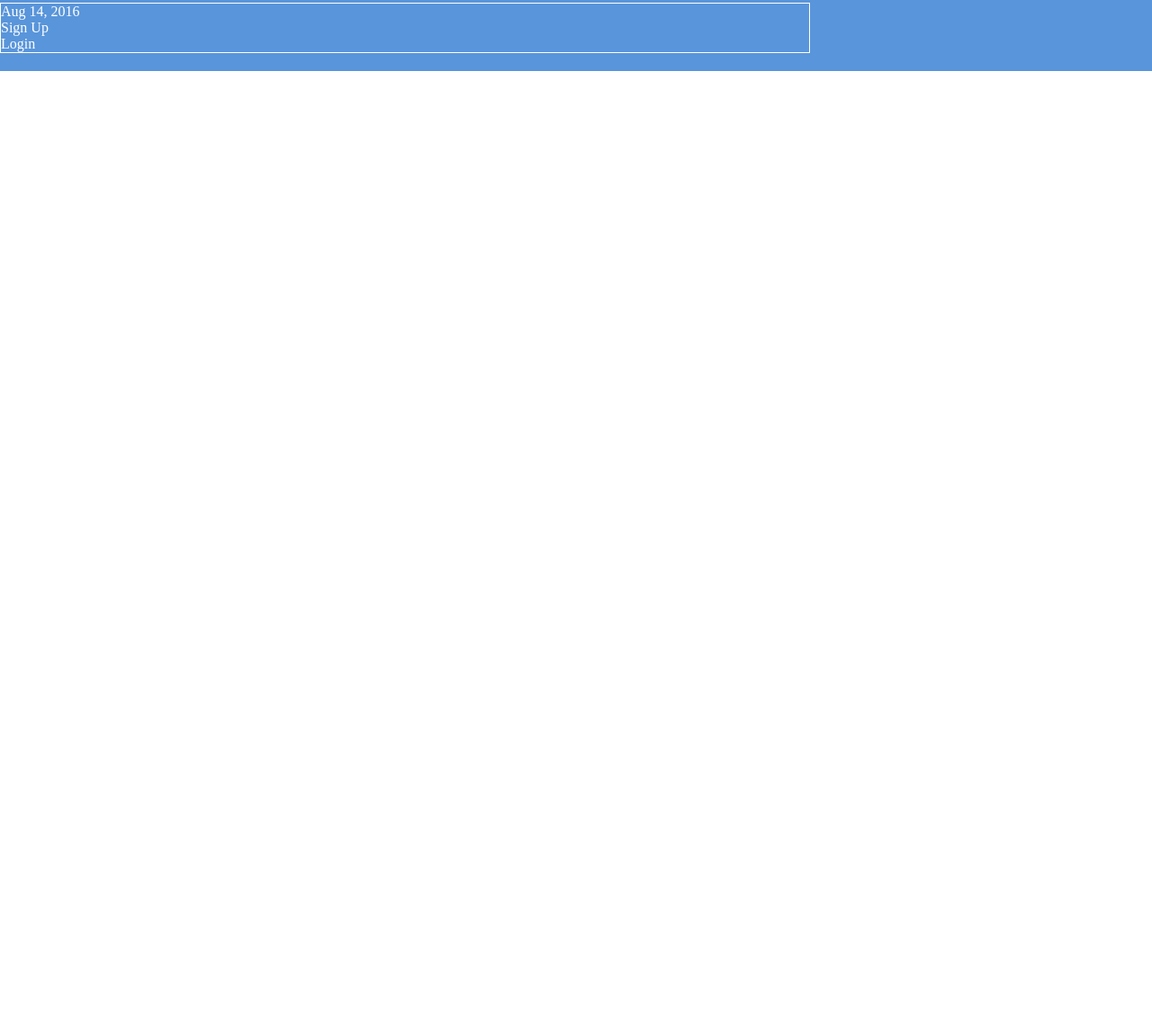
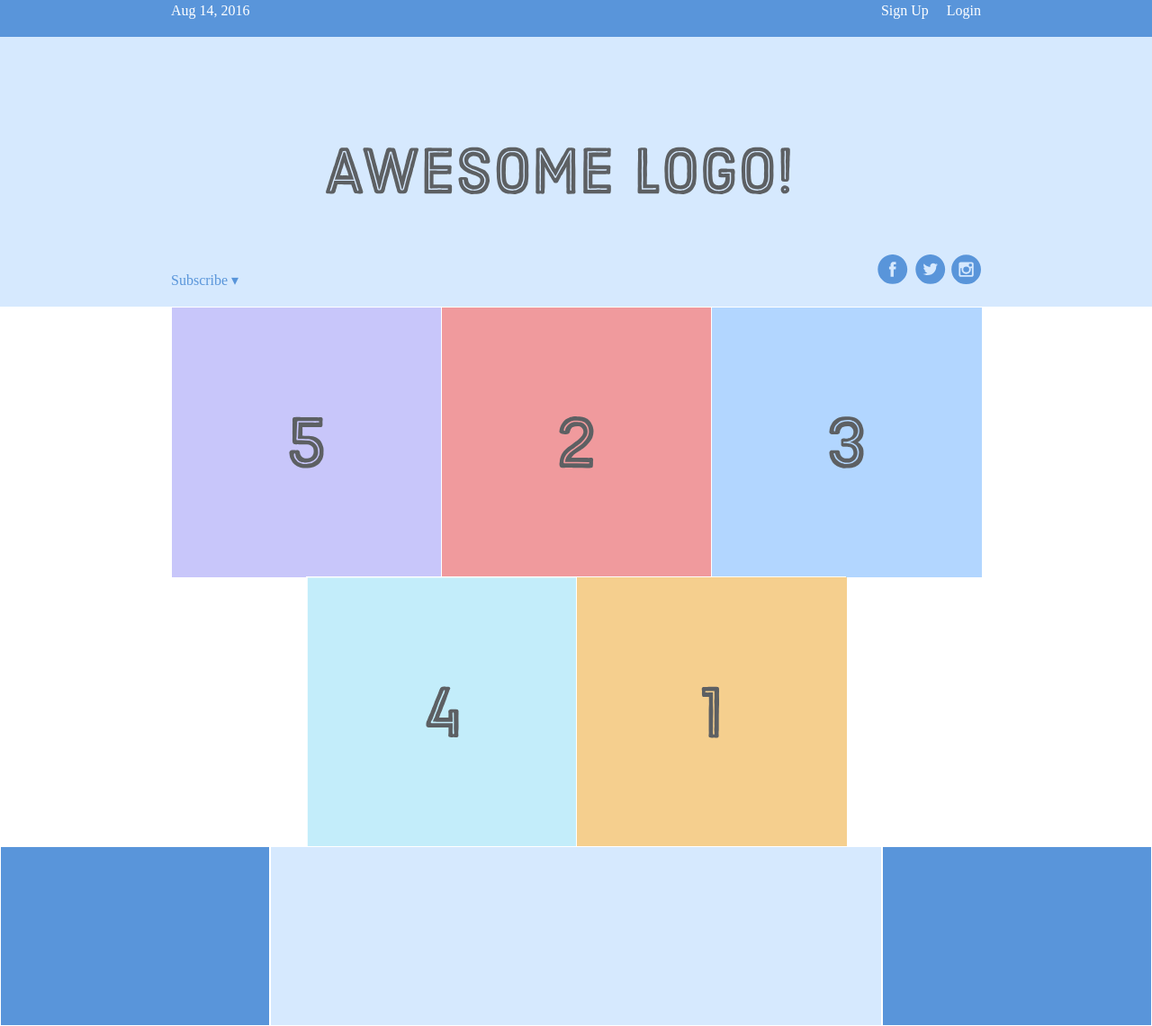
Before and after one commit to SGRedford/flexbox, a plain HTML site: page index.html in a window 1280 px wide. Shown: the part 17-1158 px from the top of the page at 90% size. Before the commit the page ends 800 px from the top, so only its background shows below. Drawn offline with Linux system fonts and the light colour scheme.

Commit message:
Completed the flexbox tutorial items

```diff
--- a/index.html
+++ b/index.html
@@ -13,5 +13,37 @@
         <div class='login'>Login</div>
       </div>
     </div>
+
+    <div class='header-container'>
+        <div class='header'>
+          <div class='subscribe'>Subscribe &#9662;</div>
+          <div class='logo'><img src='images/awesome-logo.svg'/></div>
+          <div class='social'><img src='images/social-icons.svg'/></div>
+        </div>
+      </div>
+      <div class='photo-grid-container'>
+        <div class='photo-grid'>
+          <div class='photo-grid-item first-item'>
+            <img src='images/one.svg'/>
+          </div>
+          <div class='photo-grid-item'>
+            <img src='images/two.svg'/>
+          </div>
+          <div class='photo-grid-item'>
+            <img src='images/three.svg'/>
+          </div>
+          <div class='photo-grid-item'>
+            <img src='images/four.svg'/>
+          </div>
+          <div class='photo-grid-item last-item'>
+            <img src='images/five.svg'/>
+          </div>
+        </div>
+      </div>
+      <div class='footer'>
+        <div class='footer-item footer-one'></div>
+        <div class='footer-item footer-two'></div>
+        <div class='footer-item footer-three'></div>
+      </div>
   </body>
 </html>
--- a/style.css
+++ b/style.css
@@ -8,9 +8,99 @@
     color: #fff;
     background-color: #5995DA;  /* Blue */
     padding: 20px 0;
+    display: flex;
+    justify-content: center;
   }
 
   .menu {
-    border: 1px solid #fff;  /* For debugging */
     width: 900px;
+    display: flex;
+    justify-content: space-between;
   }
+
+  .links {
+    display: flex;
+    justify-content: flex-end;
+  }
+
+  .login {
+    margin-left: 20px;
+  }
+
+  .header-container {
+    color: #5995DA;
+    background-color: #D6E9FE;
+    display: flex;
+    justify-content: center;
+  }
+
+  .header {
+    width: 900px;
+    height: 300px;
+    display: flex;
+    justify-content: space-between;
+    align-items: center;
+  }
+
+  .social,
+  .logo,
+  .subscribe {
+    border: 1px;
+  }
+
+  .photo-grid-container {
+    display: flex;
+    justify-content: center;
+  }
+
+  .photo-grid {
+    width: 900px;
+    display: flex;
+    justify-content: center;
+    flex-wrap: wrap;
+    flex-direction: row;  /* <--- Really freaking cool! */
+    align-items: center;
+  }
+
+  .photo-grid-item {
+    border: 1px solid #fff;
+    width: 300px;
+    height: 300px;
+  }
+
+  .first-item {
+    order: 1;
+  }
+
+  .last-item {
+    order: -1;
+  }
+
+  .social,
+  .subscribe {
+    align-self: flex-end;
+    margin-bottom: 20px;
+  }
+
+  .footer {
+    display: flex;
+    justify-content: space-between;
+  }
+
+  .footer-item {
+    border: 1px solid #fff;
+    background-color: #D6E9FE;
+    height: 200px;
+    flex: 1;
+  }
+
+  .footer-one,
+.footer-three {
+  background-color: #5995DA;
+  flex: initial;
+  width: 300px;
+}
+
+.signup {
+    margin-left: auto;
+}
```
